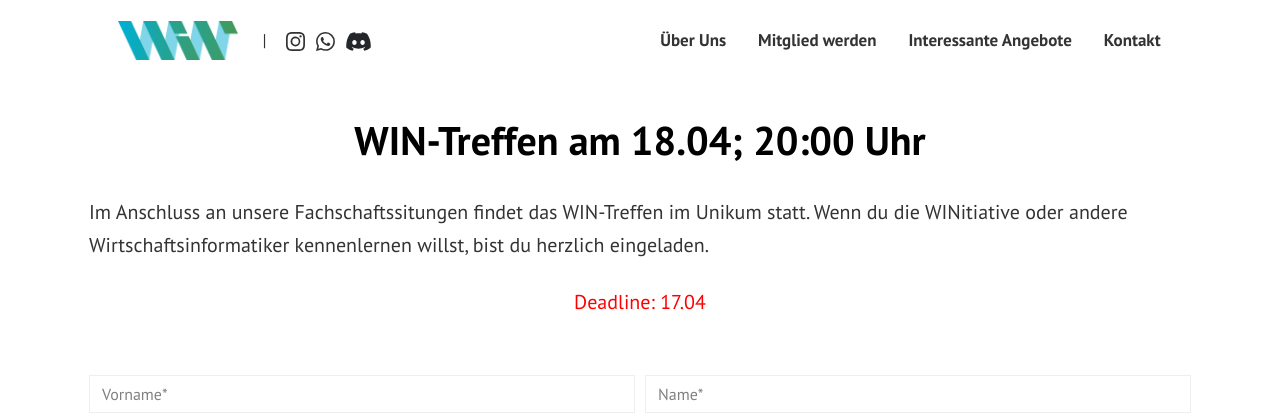
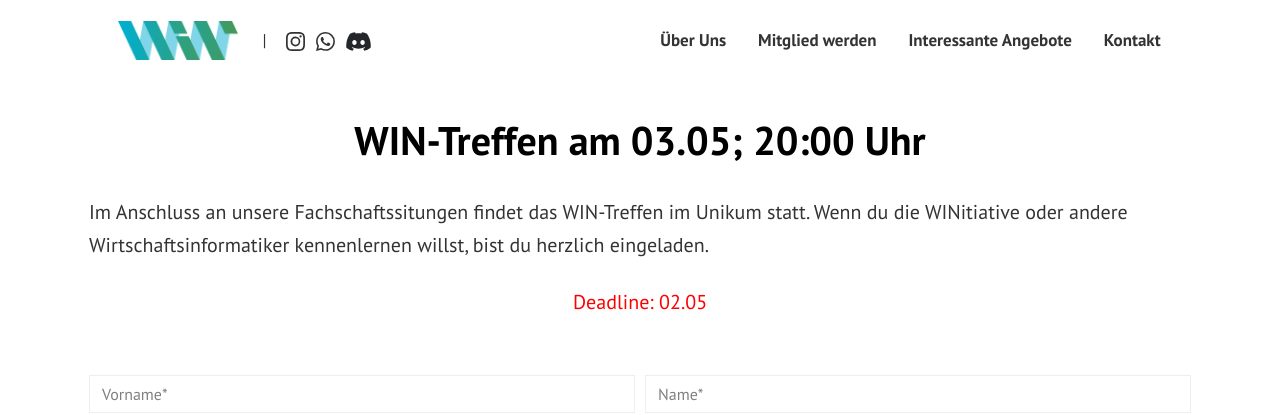
Before and after one commit to WINitiative-Augsburg-eV/webseite, a Jekyll site: the page built from pages/stammtisch-anmeldung.html, in a window 1280 px wide. Shown: the top 415 px of the page. Built offline with Jekyll 4.4.1, drawn with Linux system fonts in a browser that asks for light colours.

Commit message:
WIN-Treffen Anmeldung

```diff
--- a/pages/stammtisch-anmeldung.html
+++ b/pages/stammtisch-anmeldung.html
@@ -1,6 +1,6 @@
 ---
 layout: page
-title: WIN-Treffen am 18.04; 20:00 Uhr
+title: WIN-Treffen am 03.05; 20:00 Uhr
 permalink: "/win-treffen/"
 comments: false
 ---
@@ -10,7 +10,7 @@
     <input type="hidden" name="_captcha" value="false">
 <p class="lead mb-4">Im Anschluss an unsere Fachschaftssitungen findet das WIN-Treffen im Unikum statt. Wenn du die WINitiative oder andere Wirtschaftsinformatiker kennenlernen willst, bist du herzlich eingeladen.</p>
 <p class="mb-4"></p>
-<center><p class="mb-4" style="color: red">Deadline: 17.04</p></center>
+<center><p class="mb-4" style="color: red">Deadline: 02.05</p></center>
 <br>
 <div class="form-row">
 <div class="form-group col-md-6">
```
